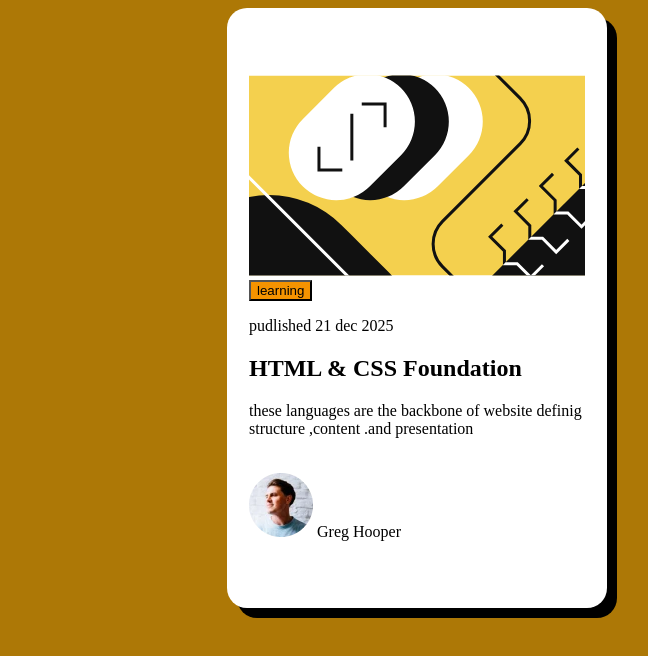
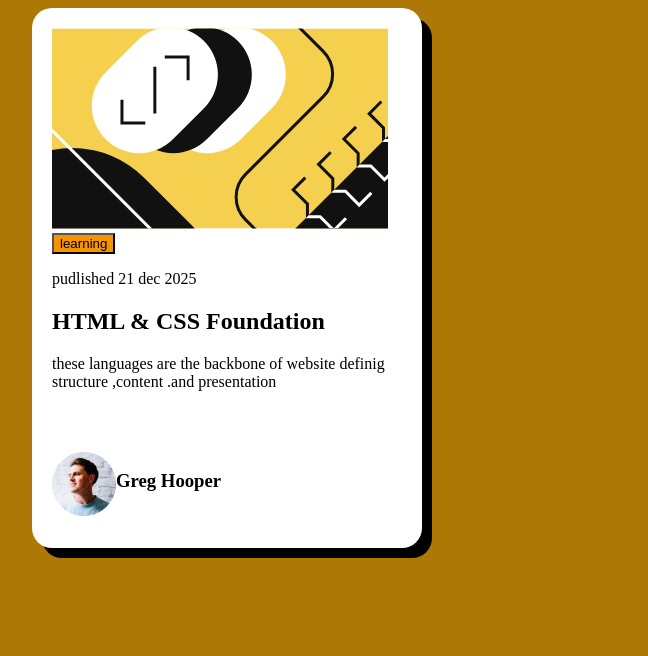
Before and after one commit to khalidmohmmed/css, a plain HTML site: page index.html in a window 1280 px wide. Shown: the whole page, without its empty margins (413-1061 px from the left). Drawn offline with Linux system fonts and the light colour scheme.

Commit message:
initial commit

```diff
--- a/index.html
+++ b/index.html
@@ -1,18 +1,19 @@
 <!DOCTYPE html>
 <html lang="en">
+
 <head>
   <meta charset="UTF-8">
   <meta name="viewport" content="width=device-width, initial-scale=1.0">
   <title>my style</title>
-    <link rel="stylesheet" href="/style.css">
+  <link rel="stylesheet" href="./style.css">
 </head>
+
 <body>
 
 
   <div class="conteiner">
-
     <div class="img">
-      <img class="nono" src="./GQmfhE.svg" alt="">
+      <img  src="./GQmfhE.svg" alt="">
 
       <button style="background-color: rgb(245, 147, 0);">learning</button>
 
@@ -23,17 +24,17 @@
           website definig structure ,content .and
           presentation
         </p>
-  <footer>
-    <br> <img src="./TUlpPu.webp" alt="">
-   Greg Hooper
-  </footer>
+        <div class="grey">
+          <img src="./TUlpPu.webp" alt="">
+          <h3> Greg Hooper</h3>
+        </div>
+
+
       </div>
     </div>
   </div>
 
-</div>
 
-</div>
-</div>
 </body>
+
 </html>
--- a/style.css
+++ b/style.css
@@ -1,38 +1,29 @@
 body{
     background-color: rgb(173, 120, 6);
-    /* height: 700vh;
-    width: 700vh; */
+
 }
 .conteiner{
-    display: flex;
-    justify-content: center;
-    align-items: center;
-
+ margin: auto;
+    padding: 20px;
      background-color: white;
-    width: 380px;
-    height: 600px;
+    width: 350px;
+    height: 500px;
     border-radius: 20px;
-
-    box-shadow: 10px 10px black ;
-    margin:  0% 50%;
+    box-shadow: 10px 10px 0px black ;
 
 
 
-}m
-
-.nono {
-
-    margin-bottom: 50px;
-}
-.img{
-    margin-top: 0px;
-    margin-left: 20px;
-    padding: 10px;
-    margin-right: 20px;
 
 }
+
+
+
 .conteiner:hover{
     background: white;
 
-    border: 1px solid black;
+   box-shadow: 15px 15px 0px black;
 }
+.grey{
+    margin-top: 60px;
+    display: flex;
+}
```
Lines whose indentation alone changed are shown as unchanged.
